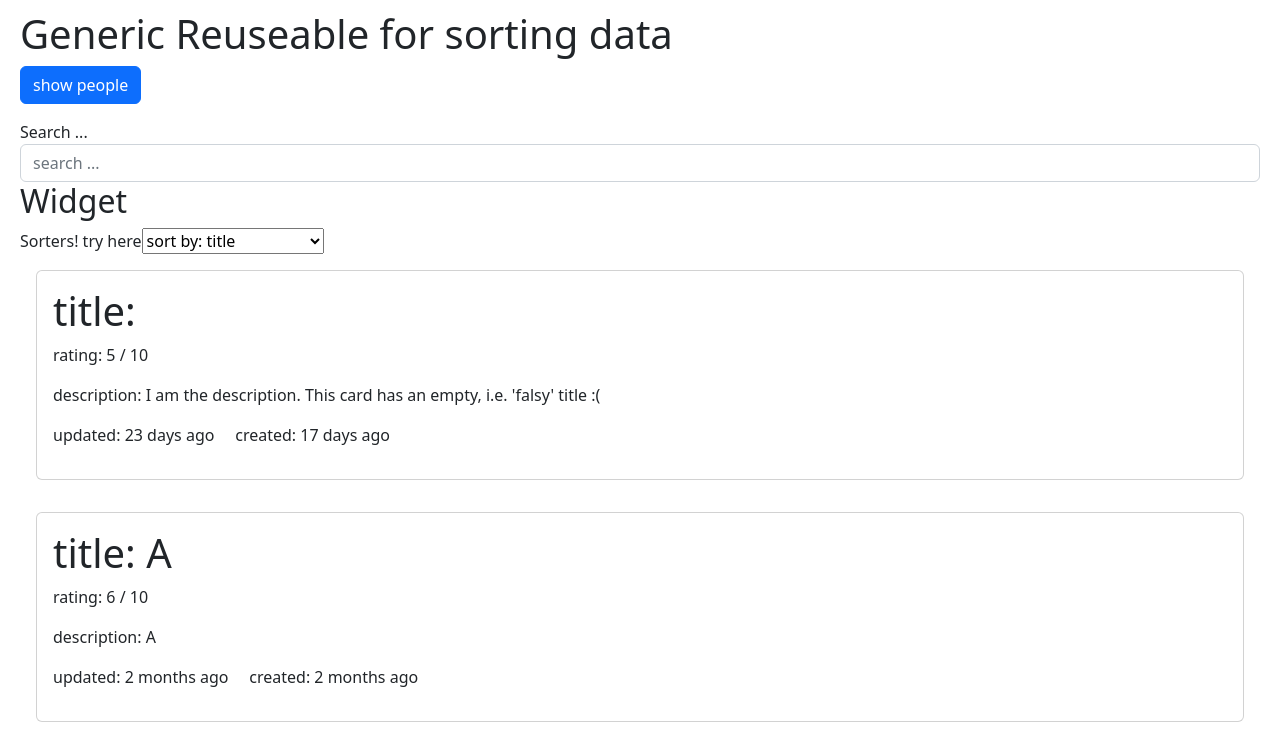
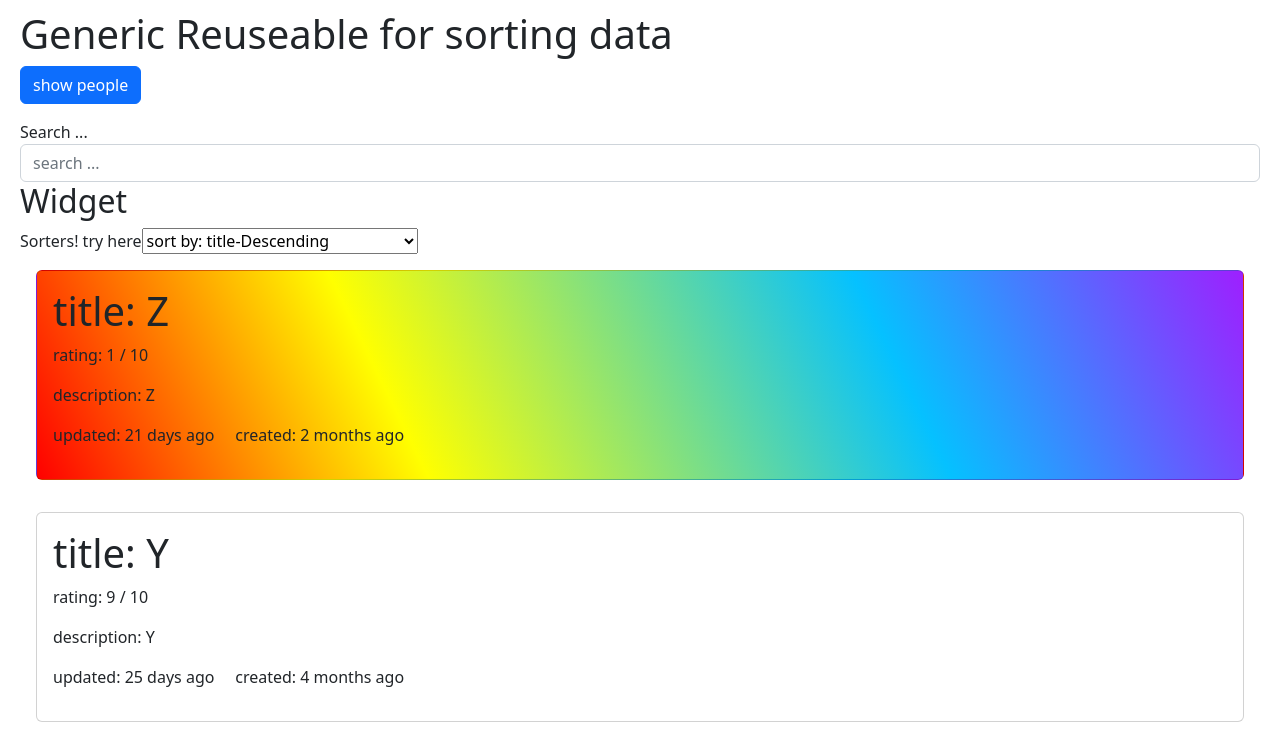
Before and after one commit to khach2010/generic-search-filter-typescript, a React (Create React App) app: page / in a window 1280 px wide. Shown: the top 752 px of the page. Built offline with nearby package versions, Linux system fonts and the light colour scheme.

Commit message:
adding Descending and Ascending to Sort

```diff
--- a/src/App.tsx
+++ b/src/App.tsx
@@ -14,8 +14,8 @@ import genericSort from './utils/genericSort';
 
 function App() {
   const [query, setQuery] = useState<string>("")
-  const [widgetProperty, setWidgetProperty] = useState<Property<Widget>>({property: 'title'})
-  const [personProperty, setPersonProperty] = useState<Property<Person>>({property: 'firstName'})
+  const [widgetProperty, setWidgetProperty] = useState<Property<Widget>>({property: 'title', isDescending: true})
+  const [personProperty, setPersonProperty] = useState<Property<Person>>({property: 'firstName', isDescending: true})
   console.log(widgets[0])
   const [showPeople, setShowPeople] = useState<boolean>(false)
   const buttonText = showPeople ? 'show widget' : 'show people'
@@ -31,11 +31,11 @@ function App() {
         {!showPeople && (
           <div>
           <h2>Widget</h2>
-          <Sorters object={widgets[0]} setProperty={(property) => setWidgetProperty({property})} />
+          <Sorters object={widgets[0]} setProperty={(propertyType) => setWidgetProperty(propertyType)} />
 
           {widgets
           .filter((w) => genericSearch(w, ['title', 'description'], query, false))
-          .sort((a,b) => genericSort(a,b, widgetProperty.property))
+          .sort((a,b) => genericSort(a,b, widgetProperty))
           .map((w) => {
             return <WidgetRenderer {...w} />
 
@@ -47,11 +47,11 @@ function App() {
         {showPeople && (
             <div>
             <h2>People</h2>
-            <Sorters object={people[0]} setProperty={(property) => setPersonProperty({property})} />
+            <Sorters object={people[0]} setProperty={(propertyType) => setPersonProperty(propertyType)} />
 
             {people
             .filter((p) => genericSearch(p, ['firstName', 'lastName', 'eyeColor'], query, false))
-            .sort((a,b) => genericSort(a,b, personProperty.property))
+            .sort((a,b) => genericSort(a,b, personProperty))
             .map((per) => {
               return <PersonRenderer {...per} />
             })}
--- a/src/components/Sorters.tsx
+++ b/src/components/Sorters.tsx
@@ -1,8 +1,9 @@
-import React, { useEffect, useState} from 'react'
+import React from 'react'
+import Property from '../interfaces/Property'
 
 export interface SortersProps<T> {
-  object: T;
-  setProperty: (property: keyof T) => void;
+  object: T
+  setProperty: (propertyType: Property<T>) => void
 }
 
 export function Sorters<T extends object>(props: SortersProps<T>) {
@@ -14,14 +15,29 @@ export function Sorters<T extends object>(props: SortersProps<T>) {
       <select
         name="sorters"
         id="sorters"
-     className='custom-select'
-     onChange={(e) => setProperty(e.target.value as any) }
+        className="custom-select"
+        onChange={(e) => {
+          const values = e.target.value.split('-')
+          if (values.length === 2) {
+            setProperty({
+              property: values[0] as any,
+              isDescending: values[1] === 'true',
+            })
+          }
+        }}
       >
-
         {Object.keys(object).map((key) => (
-        <option key={key} value={key}> sort by: {key} </option>
-      )) }
-
+          <>
+            <option key={`${key}-true`} value={`${key}-true`}>
+              {' '}
+              sort by: {`${key}-Descending`}{' '}
+            </option>
+            <option key={`${key}-false`} value={`${key}-false`}>
+              {' '}
+              sort by: {`${key}-Ascending`}{' '}
+            </option>
+          </>
+        ))}
       </select>
     </>
   )
--- a/src/interfaces/Property.ts
+++ b/src/interfaces/Property.ts
@@ -1,3 +1,4 @@
 export default interface Property<T> {
   property: keyof T;
+  isDescending: boolean;
 }
--- a/src/utils/genericSort.ts
+++ b/src/utils/genericSort.ts
@@ -1,9 +1,19 @@
-export default function genericSort<T>(a: T, b: T, property: keyof T) {
-  if(a[property] > b[property]) {
-    return 1
+import Property from "../interfaces/Property"
+
+export default function genericSort<T>(
+  a: T,
+  b: T,
+  propertyType: Property<T>
+) {
+  const {property, isDescending} = propertyType
+  const result = () => {
+    if (a[property] > b[property]) {
+      return 1
+    }
+    if (a[property] < b[property]) {
+      return -1
+    }
+    return 0
   }
-  if(a[property] < b[property]) {
-    return -1
-  }
-  return 0
+  return isDescending ? result() * -1 : result()
 }
```
Also changed, not shown: src/components/rendereres/PeopleRenderer.tsx (+10 -6 lines). Lines whose indentation alone changed are shown as unchanged.
